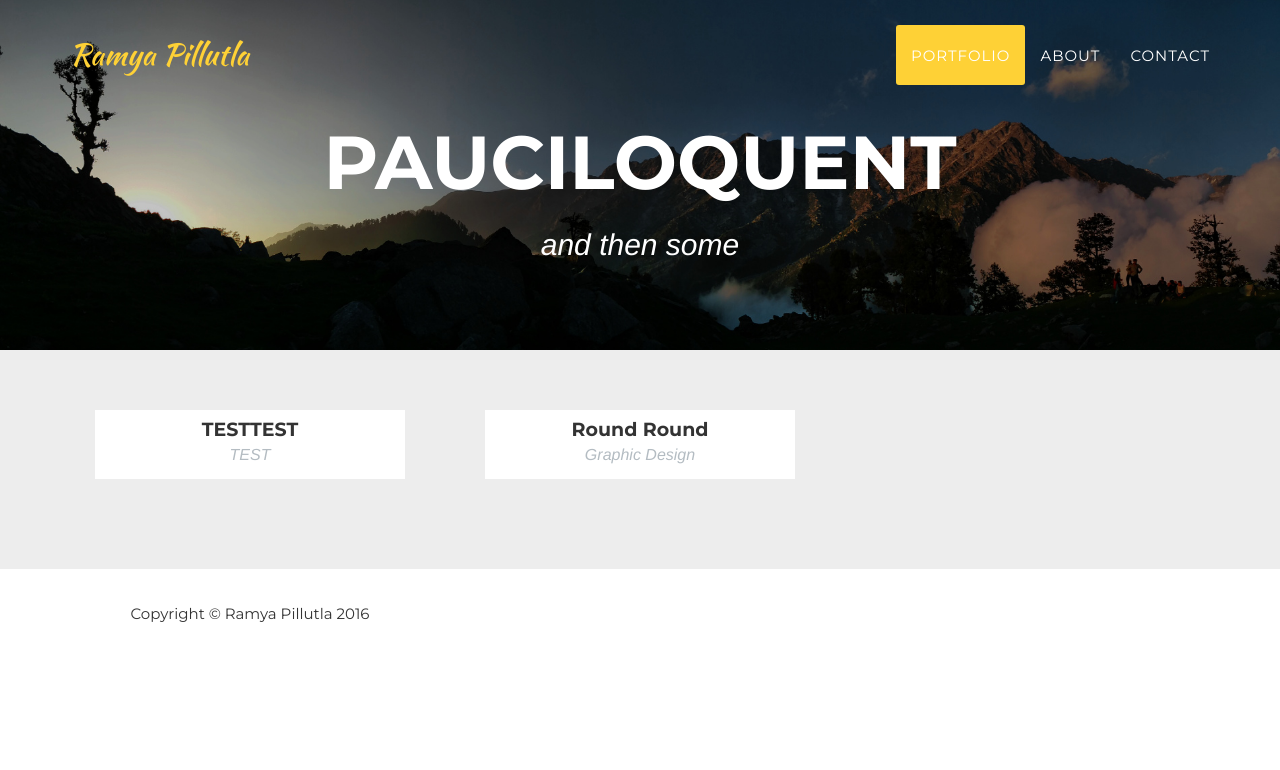
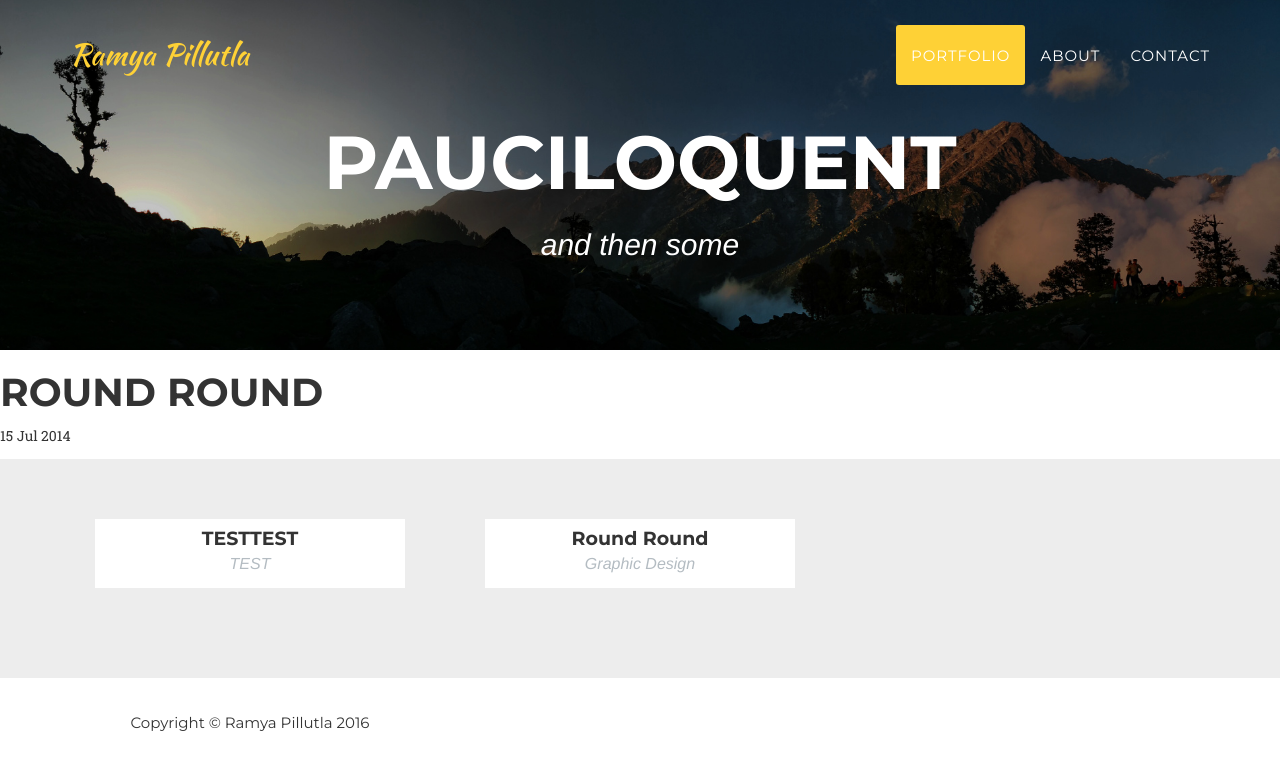
Before and after one commit to swamygurugari/rpillutla.github.io, a Jekyll site: the page built from _posts/2014-07-13-project-6.markdown, in a window 1280 px wide. Shown: the top 770 px of the page. Built offline with Jekyll 4.4.1, drawn with Linux system fonts in a browser that asks for light colours; some web fonts are replaced; part of the change alters nothing that is shown.

```diff
--- a/_posts/2014-07-13-project-6.markdown
+++ b/_posts/2014-07-13-project-6.markdown
@@ -1,7 +1,7 @@
 ---
 title: Round Round
 blurb: Graphic Design
-layout: default
+layout: post
 modal-id: 6
 date: 2014-07-15
 img:
@@ -9,7 +9,6 @@ thumbnail: minion_thumbnail.jpg
 alt: image-alt
 project-date: April 2014
 client: Start Bootstrap
-category: Web Development
 description: Lorem ipsum dolor sit amet, usu cu alterum nominavi lobortis. At duo novum diceret. Tantas apeirian vix et, usu sanctus postulant inciderint ut, populo diceret necessitatibus in vim. Cu eum dicam feugiat noluisse.
 
 ---
```
